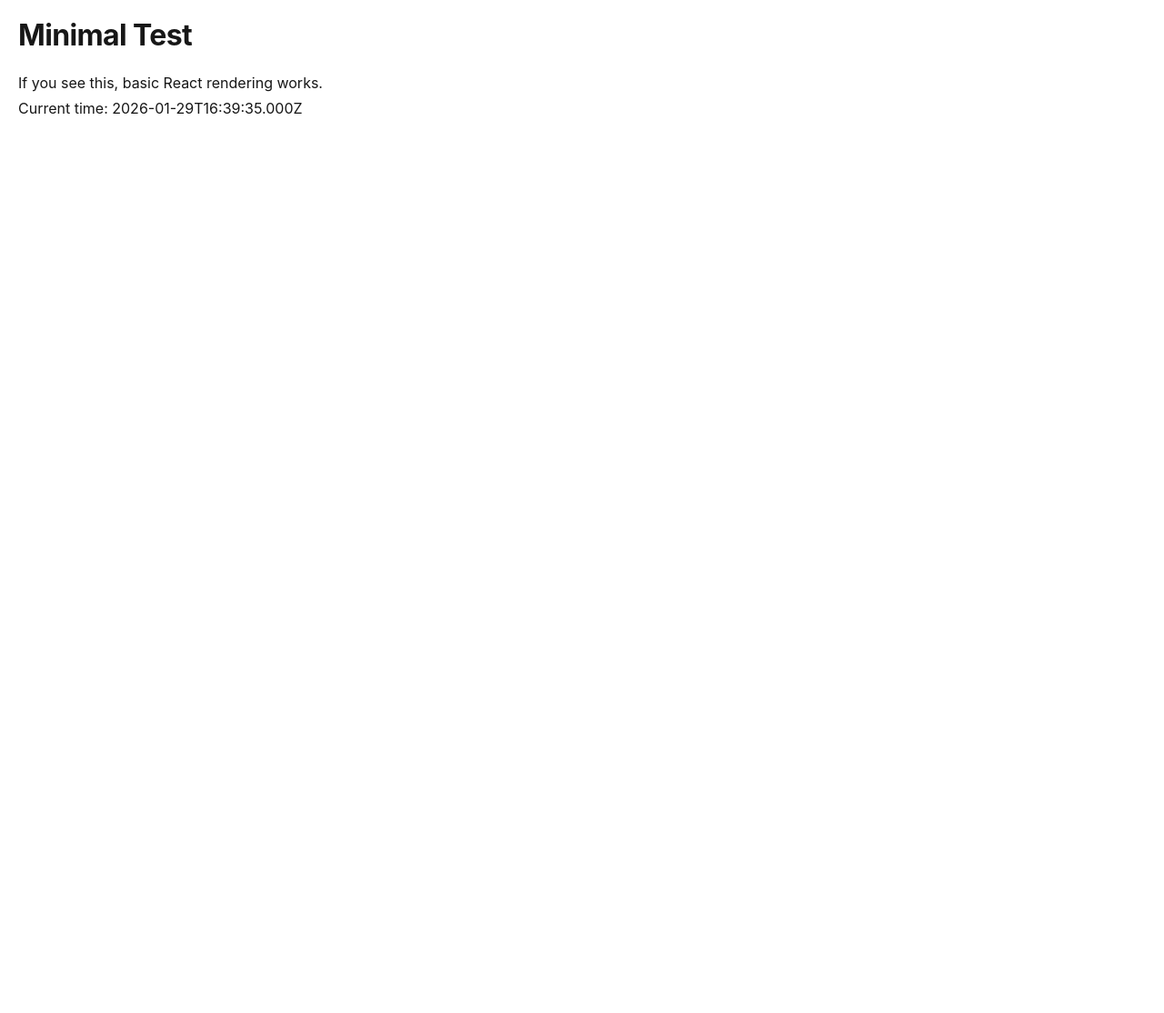
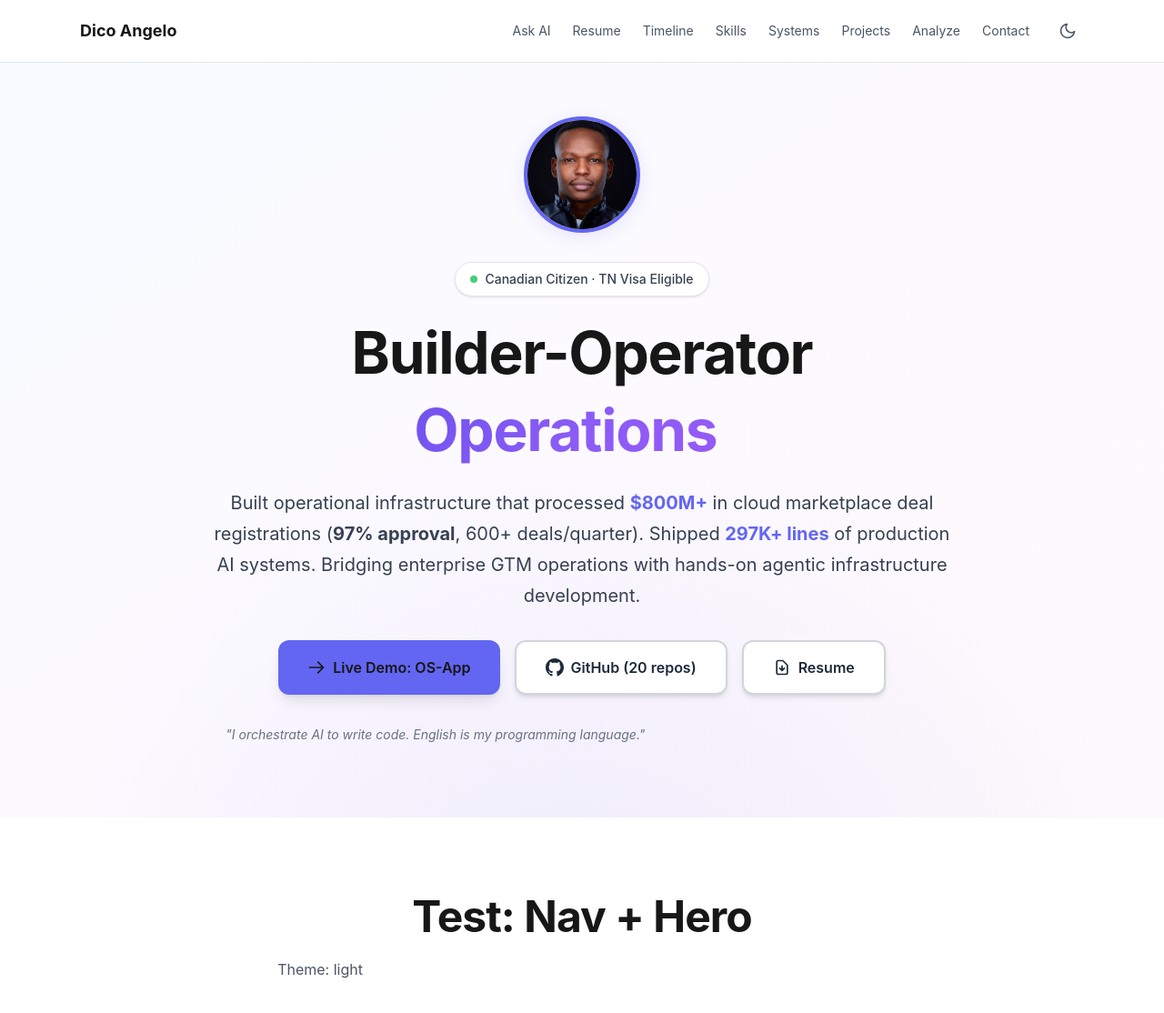
Before and after one commit to Dicoangelo/dicoangelo.metaventions, a Next.js app: page / in a window 1280 px wide. Shown: the top 1114 px of the page at 91% size. Before the commit the page ends 800 px from the top, so only its background shows below. Built offline with nearby package versions, Linux system fonts and the light colour scheme.

Commit message:
Test: Add Nav + Hero components

```diff
--- a/src/app/page.tsx
+++ b/src/app/page.tsx
@@ -1,9 +1,24 @@
+"use client";
+
+import { useTheme } from "@/components/ThemeProvider";
+import Nav from "@/components/Nav";
+import Hero from "@/components/Hero";
+
 export default function Home() {
+  const { theme } = useTheme();
+  const isLight = theme === "light";
+
   return (
-    <div style={{ padding: '20px', minHeight: '100vh' }}>
-      <h1 style={{ fontSize: '32px', marginBottom: '20px' }}>Minimal Test</h1>
-      <p>If you see this, basic React rendering works.</p>
-      <p>Current time: {new Date().toISOString()}</p>
-    </div>
+    <main className="min-h-screen">
+      <Nav />
+      <Hero />
+
+      <section className="py-20 px-6 text-center">
+        <h2 className="text-3xl font-bold mb-4">Test: Nav + Hero</h2>
+        <p className={isLight ? 'text-gray-600' : 'text-gray-400'}>
+          Theme: {theme}
+        </p>
+      </section>
+    </main>
   );
 }
```
